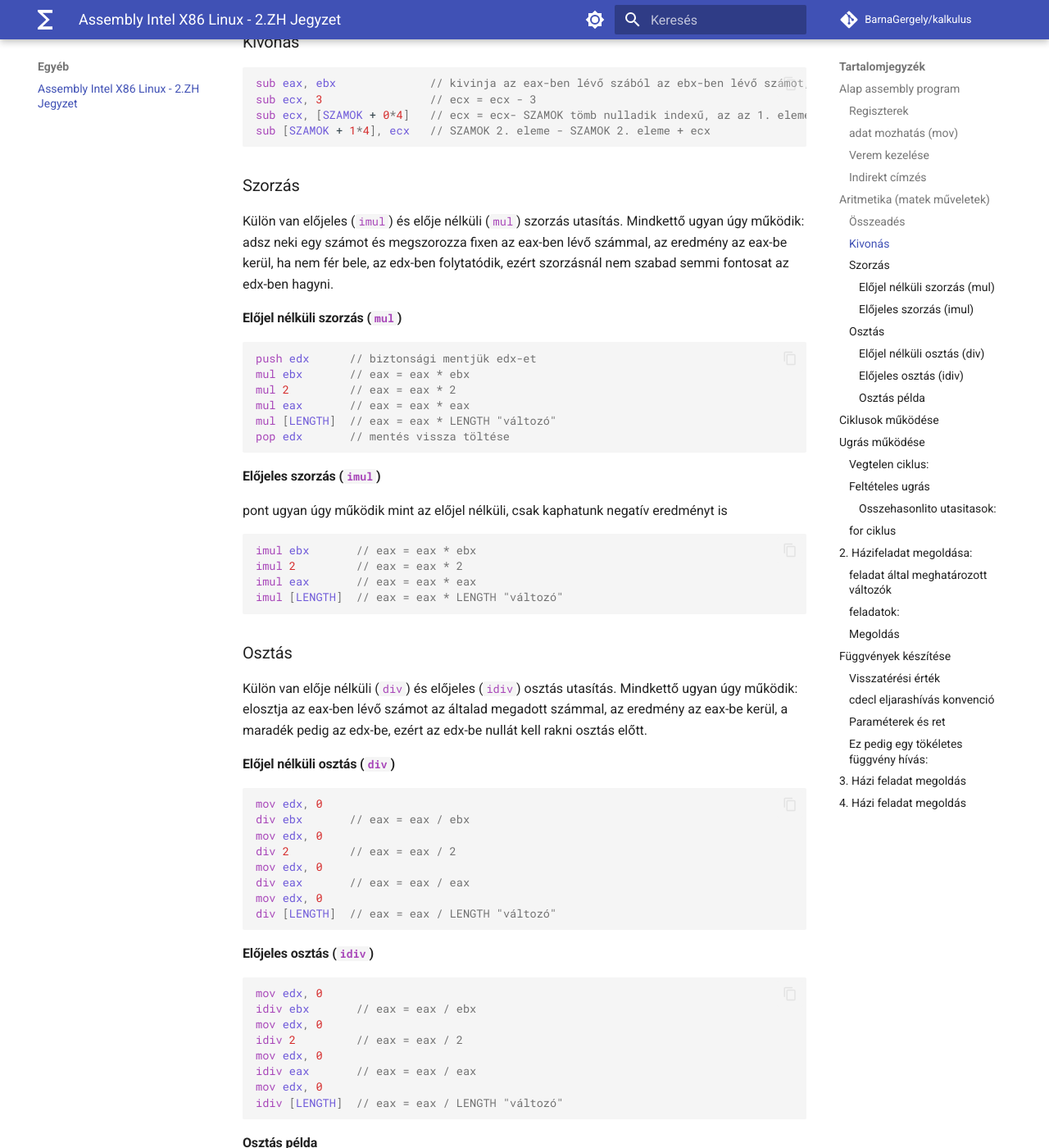
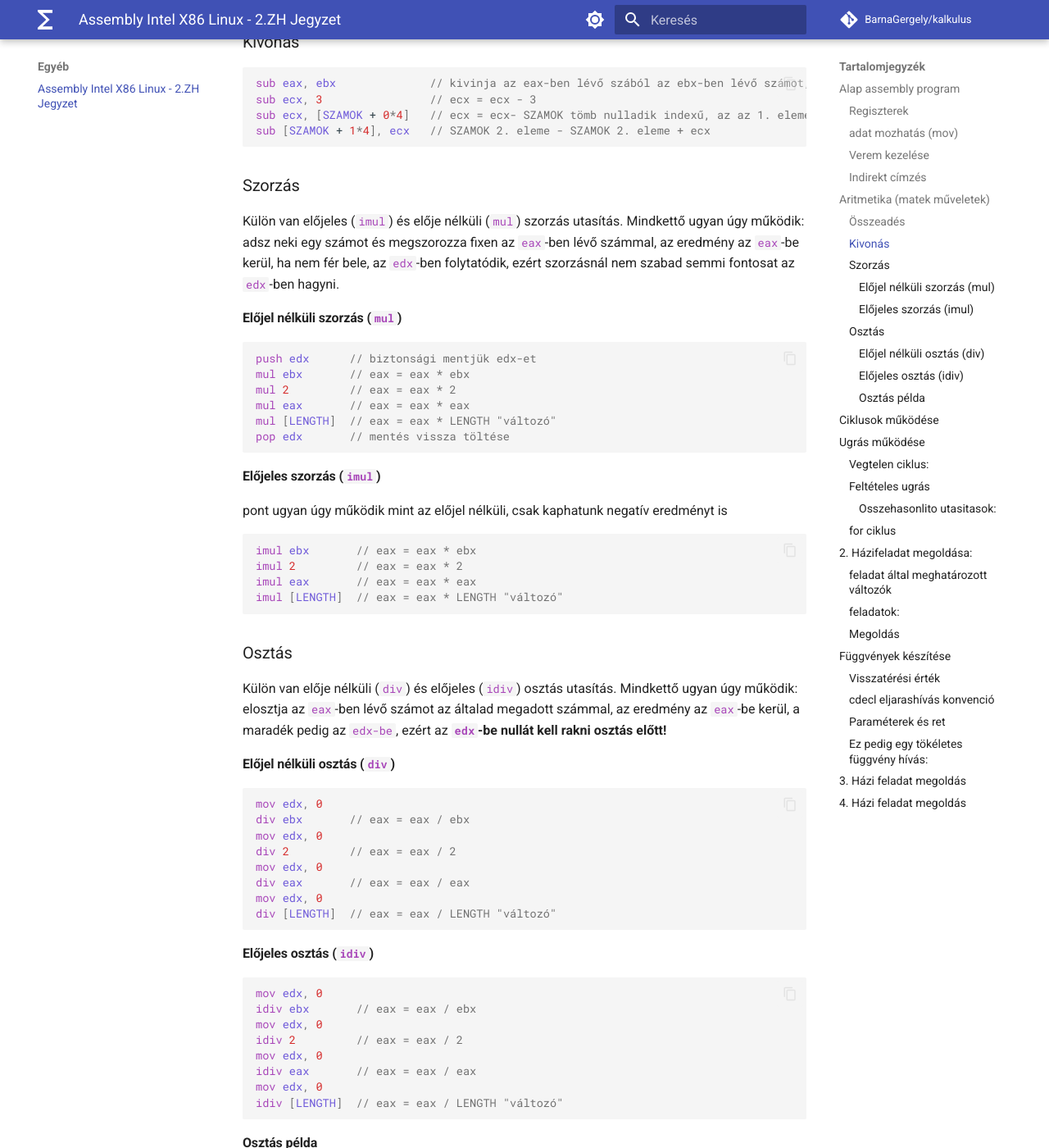
Before and after one commit to BarnaGergely/kalkulus, an MkDocs documentation site: the page built from docs/egyéb/assembly-intel.md, in a window 1280 px wide and 1400 px high, scrolled down 2062 px. Shown: the whole window at 82% size. Built offline with MkDocs 1.6.1 and Material for MkDocs 9.7.7, drawn with Linux system fonts in a browser that asks for light colours; comment, search, counter and statistics services are not loaded; some of the changed lines change nothing that is shown.

Commit message:
assembly szépítés

```diff
--- a/docs/egyéb/assembly-intel.md
+++ b/docs/egyéb/assembly-intel.md
@@ -83,7 +83,7 @@ sub [SZAMOK + 1*4], ecx   // SZAMOK 2. eleme - SZAMOK 2. eleme + ecx
 
 ### Szorzás
 
-Külön van előjeles (`#!GAS imul`) és elője nélküli (`#!GAS mul`) szorzás utasítás. Mindkettő ugyan úgy működik: adsz neki egy számot és megszorozza fixen az eax-ben lévő számmal, az eredmény az eax-be kerül, ha nem fér bele, az edx-ben folytatódik, ezért szorzásnál nem szabad semmi fontosat az edx-ben hagyni.
+Külön van előjeles (`#!GAS imul`) és elője nélküli (`#!GAS mul`) szorzás utasítás. Mindkettő ugyan úgy működik: adsz neki egy számot és megszorozza fixen az `#!GAS eax`-ben lévő számmal, az eredmény az `#!GAS eax`-be kerül, ha nem fér bele, az `#!GAS edx`-ben folytatódik, ezért szorzásnál nem szabad semmi fontosat az `#!GAS edx`-ben hagyni.
 
 #### Előjel nélküli szorzás (`#!GAS mul`)
 
@@ -109,7 +109,7 @@ imul [LENGTH]  // eax = eax * LENGTH "változó"
 
 ### Osztás
 
-Külön van elője nélküli (`#!GAS div`) és előjeles (`#!GAS idiv`) osztás utasítás. Mindkettő ugyan úgy működik: elosztja az eax-ben lévő számot az általad megadott számmal, az eredmény az eax-be kerül, a maradék pedig az edx-be, ezért az edx-be nullát kell rakni osztás előtt.
+Külön van elője nélküli (`#!GAS div`) és előjeles (`#!GAS idiv`) osztás utasítás. Mindkettő ugyan úgy működik: elosztja az `#!GAS eax`-ben lévő számot az általad megadott számmal, az eredmény az `#!GAS eax`-be kerül, a maradék pedig az `#!GAS edx-be`, ezért az **`#!GAS edx`-be nullát kell rakni osztás előtt!**
 
 #### Előjel nélküli osztás (`#!GAS div`)
 
```
